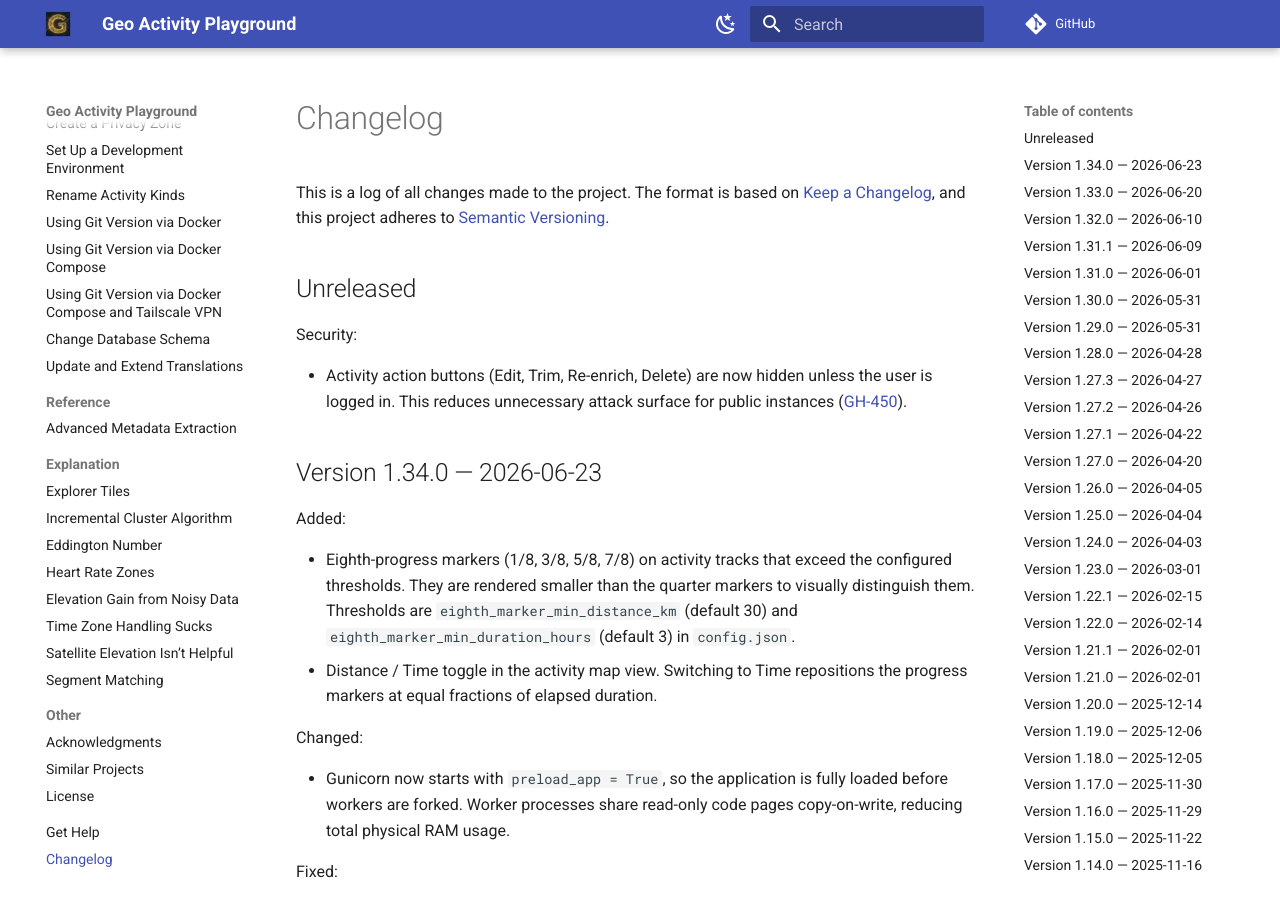
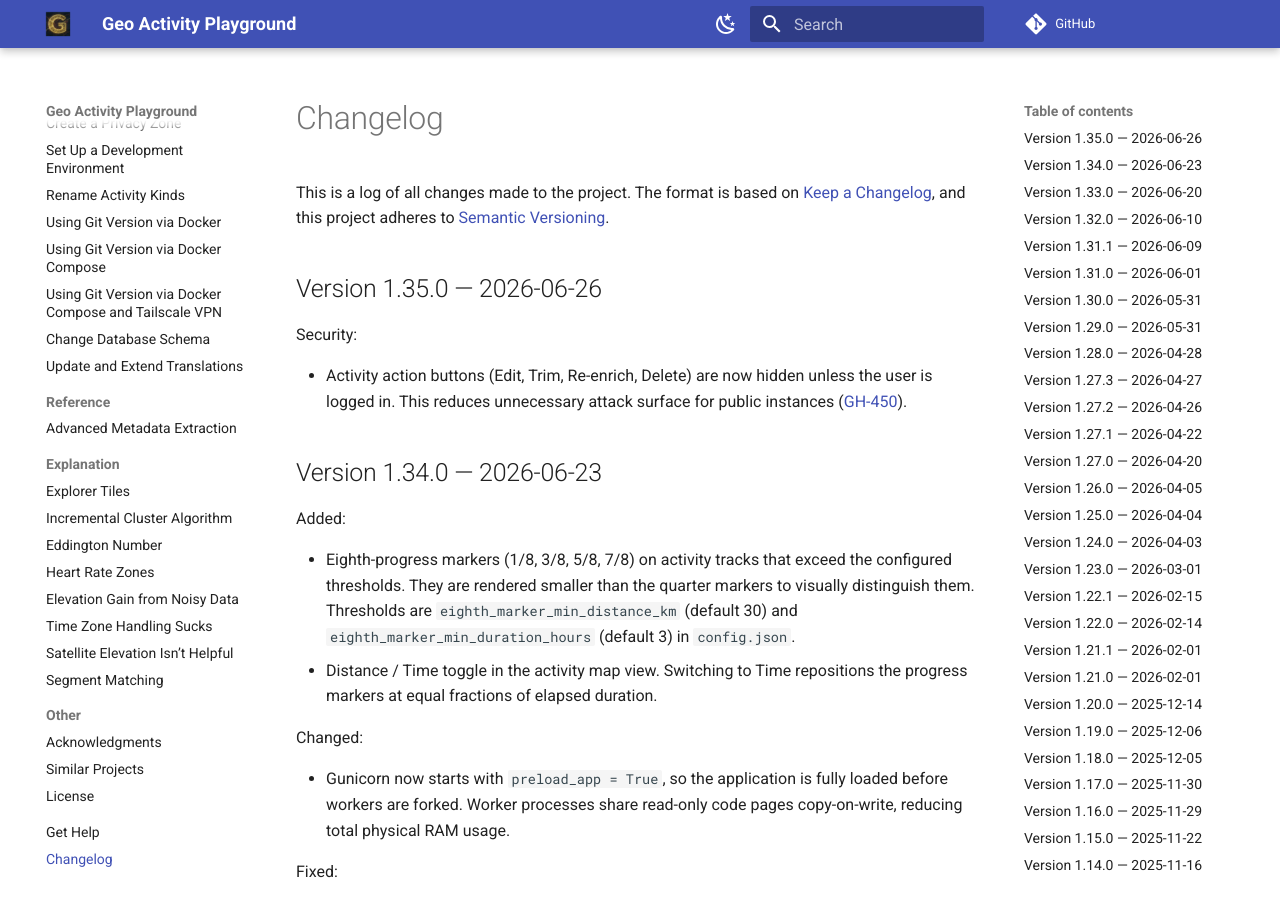
Before and after one commit to martin-ueding/geo-activity-playground, an MkDocs documentation site: the page built from docs/changelog.md, in a window 1280 px wide and 900 px high. Built offline with MkDocs 1.6.1 and Material for MkDocs 9.7.7, drawn with Linux system fonts in a browser that asks for light colours; comment, search, counter and statistics services are not loaded.

Commit message:
chore: bump version to 1.35.0

```diff
--- a/docs/changelog.md
+++ b/docs/changelog.md
@@ -15,7 +15,7 @@ Types of changes
 
 <!-- next version below this line -->
 
-## Unreleased
+## Version 1.35.0 — 2026-06-26
 
 Security:
 
--- a/pyproject.toml
+++ b/pyproject.toml
@@ -1,6 +1,6 @@
 [project]
 name = "geo-activity-playground"
-version = "1.34.0"
+version = "1.35.0"
 description = "Analysis of geo data activities like rides, runs or hikes."
 authors = [{ name = "Martin Ueding", email = "mu@martin-ueding.de" }]
 license = { text = "MIT" }
```
Also changed, not shown: 1 other file.
